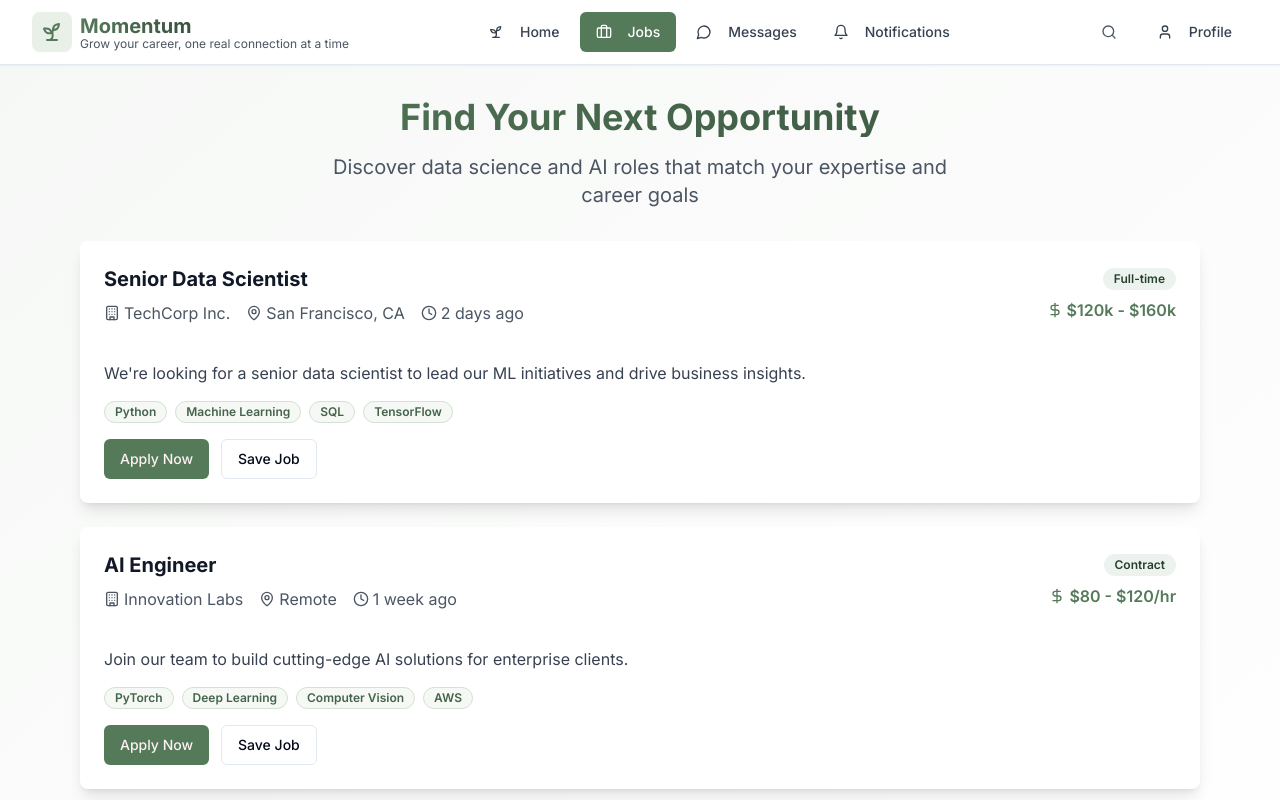
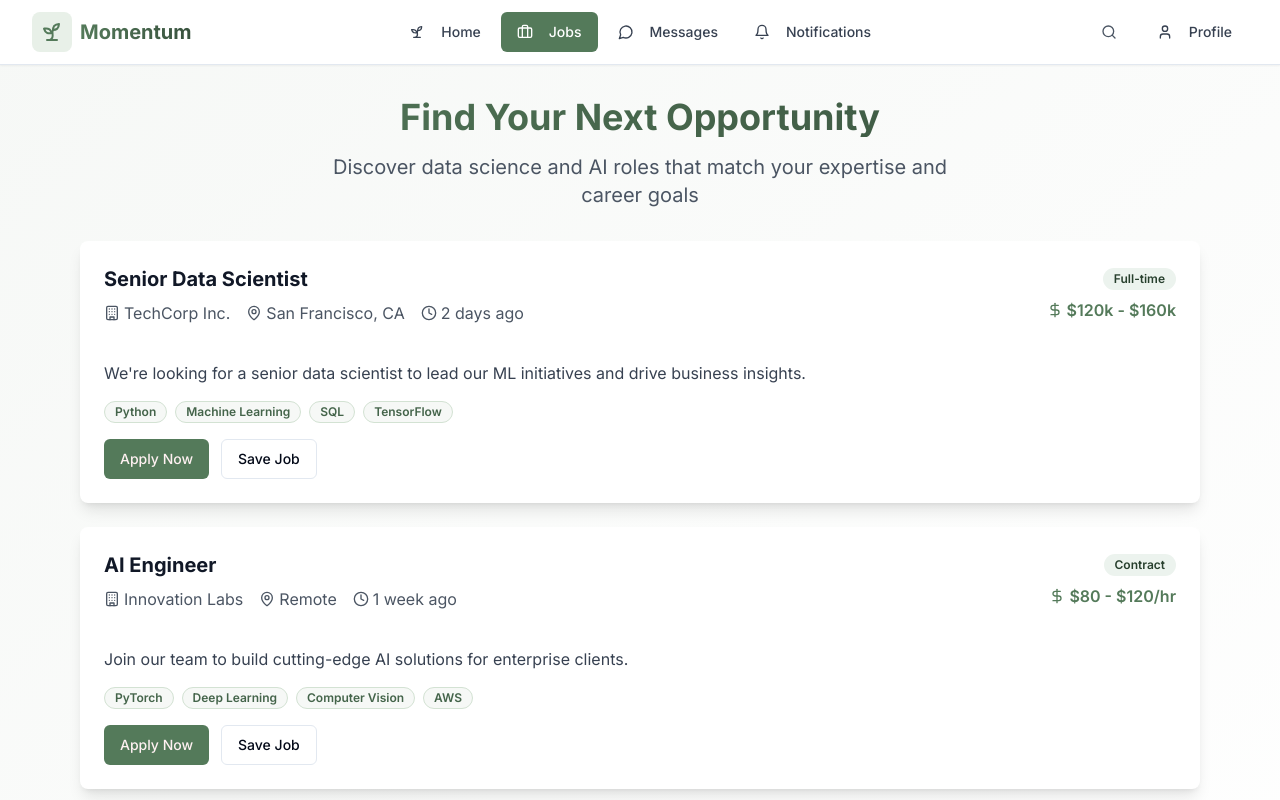
Before and after one commit to KeerthiNingegowda/momentum-grow-together-network, a React (Vite) app: page /jobs in a window 1280 px wide. Shown: the top 800 px of the page. Built offline with nearby package versions, Linux system fonts and the light colour scheme.

Commit message:
Remove tagline
Remove the tagline from the navigation bar.

```diff
--- a/src/components/Navigation.tsx
+++ b/src/components/Navigation.tsx
@@ -1,4 +1,3 @@
-
 import { Button } from "@/components/ui/button";
 import { Sprout, User, Bell, MessageCircle, Search, Briefcase } from "lucide-react";
 import { useLocation } from "react-router-dom";
@@ -23,7 +22,6 @@ const Navigation = () => {
             </div>
             <div>
               <span className="text-xl font-bold gradient-text">Momentum</span>
-              <p className="text-xs text-gray-600 -mt-1">Grow your career, one real connection at a time</p>
             </div>
           </div>
 
```
